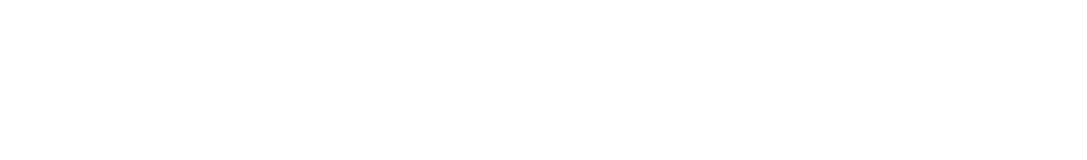
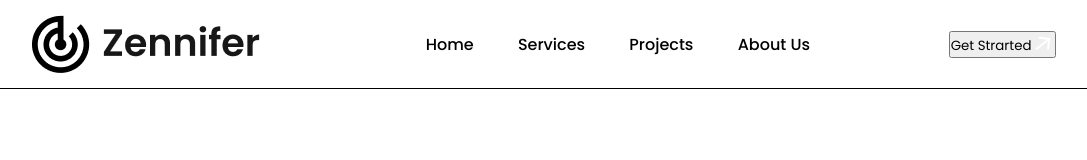
Before and after one commit to waibaBikash/freelancer, a plain HTML site: page index.html in a window 1280 px wide. Shown: the whole page, without its empty margins (96-1183 px from the left). Drawn offline with Linux system fonts and the light colour scheme.

Commit message:
create navbar

```diff
--- a/index.html
+++ b/index.html
@@ -7,6 +7,15 @@
     <link rel="stylesheet" href="./style.css">
   </head>
     <body>
-
+       <nav>
+         <img src="./image/logo.png" alt="logo" class="logo">
+          <ul>
+             <li>Home</li>
+             <li>Services</li>
+             <li>Projects</li>
+             <li>About Us</li>
+          </ul>
+            <button class="nav-btn">Get Strarted <img src="/image/arrow-white.png" alt=""></button>
+       </nav>
     </body>
 </html>
--- a/style.css
+++ b/style.css
@@ -1,6 +1,27 @@
+@import url('https://fonts.googleapis.com/css2?family=Poppins:ital,wght@0,100;0,200;0,300;0,400;0,500;0,600;0,700;0,800;0,900;1,100;1,200;1,300;1,400;1,500;1,600;1,700;1,800;1,900&display=swap');
+
 *{
   margin: 0;
   padding: 0;
   box-sizing: border-box;
-  font-family: sans-serif;
+  font-family: 'Poppins', sans-serif;
 }
+nav{
+  position: fixed;
+  top: 0;
+  left: 0;
+  width: 100%;
+  display: flex;
+  align-items: center;
+  justify-content: space-between;
+  padding: 15px 10%;
+  border-bottom: 1px solid #000;
+  z-index: 10;
+}
+nav ul li{
+  list-style: none;
+  display: inline-block;
+  margin: 10px 20px;
+  font-weight: 500;
+  cursor: pointer;
+}
```
